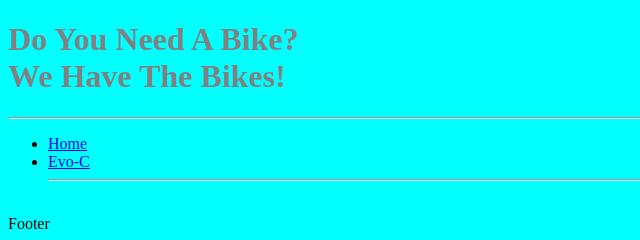
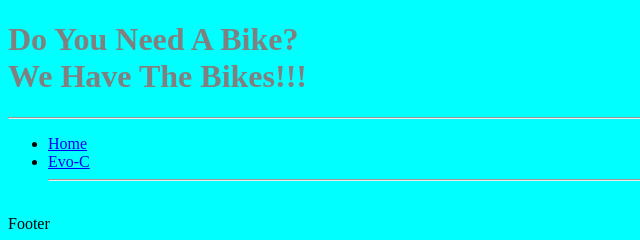
Before and after one commit to ChengBoii/Tea, a plain HTML site: page index.html in a window 1280 px wide. Shown: the full height of the page, 0-640 px from the left. Drawn offline with Linux system fonts and the light colour scheme.

Commit message:
Update index.html

```diff
--- a/index.html
+++ b/index.html
@@ -9,7 +9,7 @@
 				<h1 style="color:grey">
 					<body bgcolor=aqua>
 					Do You Need A Bike? <br>
-					We Have The Bikes!
+					We Have The Bikes!!!
 				</h1>
 			</b>
 			</p>
```
